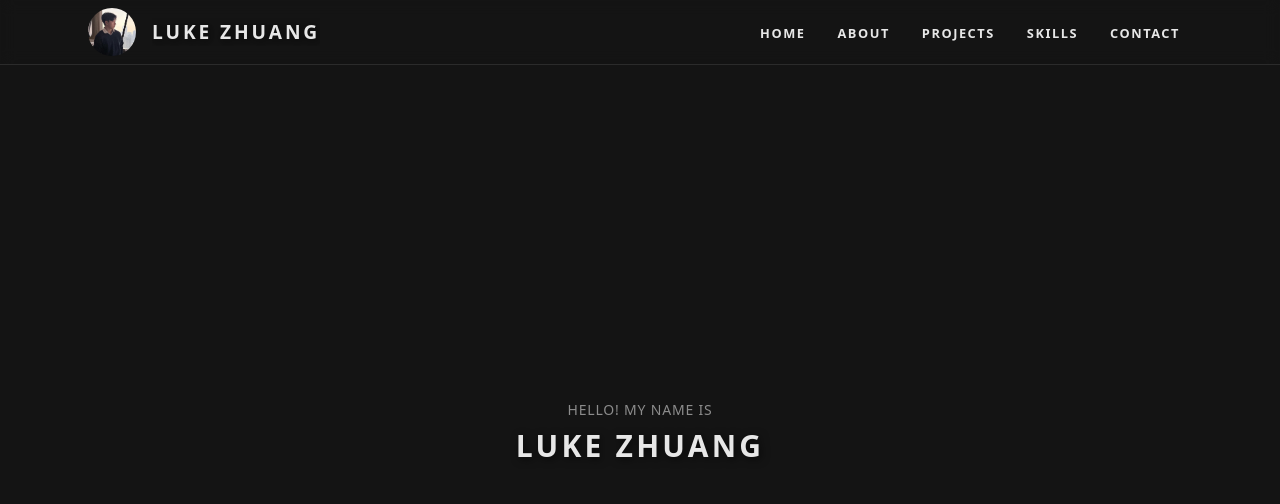
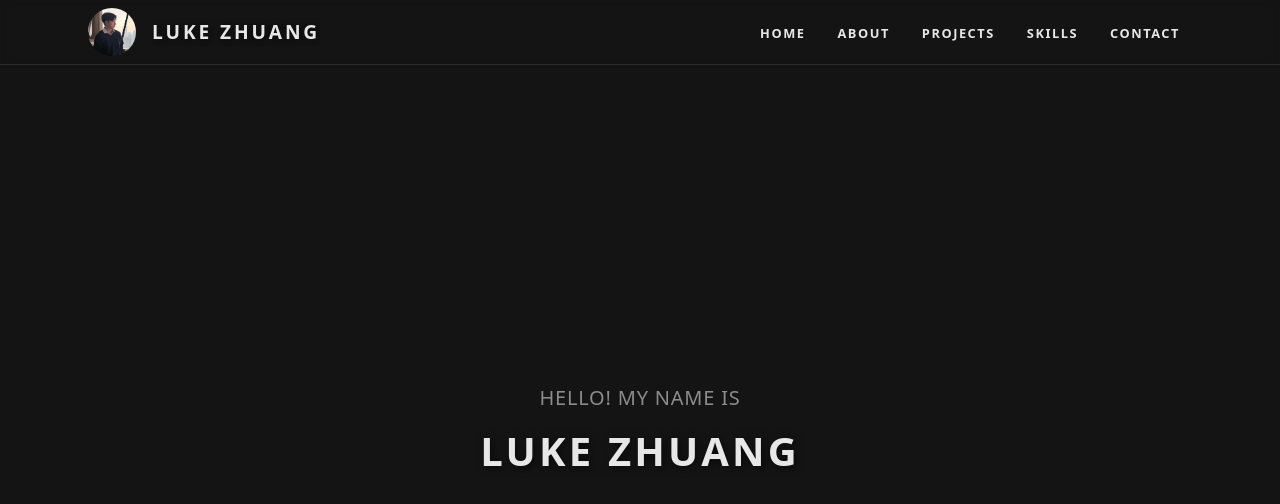
Before and after one commit to Luke7787/website-portfolio, a Next.js app in the folder luke-portfolio/: page / in a window 1280 px wide. Shown: the top 504 px of the page. Built offline with nearby package versions, Linux system fonts and the light colour scheme.

Commit message:
updated homepage

```diff
--- a/luke-portfolio/src/app/page.tsx
+++ b/luke-portfolio/src/app/page.tsx
@@ -11,11 +11,11 @@ export default function Page() {
         className="scroll-mt-16 min-h-screen pt-16 flex items-center justify-center"
       >
         <div className="text-center">
-          <p className="mb-2 text-sm tracking-[0.8px] text-[rgb(140,140,140)]">
+          <p className="mb-2 text-[20px] tracking-[0.8px] text-[rgb(140,140,140)]">
             HELLO! MY NAME IS
           </p>
 
-          <h1 className="text-3xl font-bold tracking-[3.2px] text-white/90 drop-shadow-[2px_2px_4px_rgba(0,0,0,0.7)]">
+          <h1 className="text-[40px] font-bold tracking-[3.2px] text-white/90 drop-shadow-[2px_2px_4px_rgba(0,0,0,0.7)]">
             LUKE ZHUANG
           </h1>
         </div>
```
